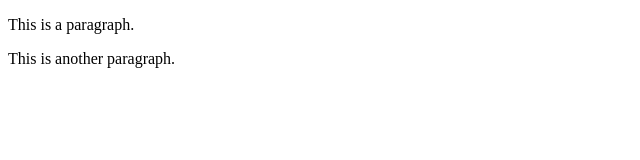
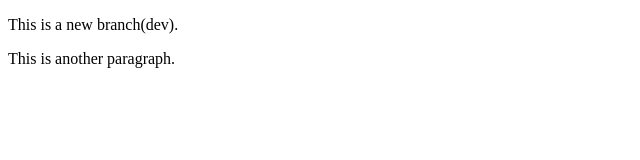
Before and after one commit to upkar123-bit/pwskills, a plain HTML site: page index.html in a window 1280 px wide. Shown: the full height of the page, 0-640 px from the left. Drawn offline with Linux system fonts and the light colour scheme.

Commit message:
Update index.html

```diff
--- a/index.html
+++ b/index.html
@@ -2,7 +2,7 @@
 <html>
 <body>
 
-<p>This is a paragraph.</p>
+<p>This is a new branch(dev).</p>
 <p>This is another paragraph.</p>
 
 </body>
```
